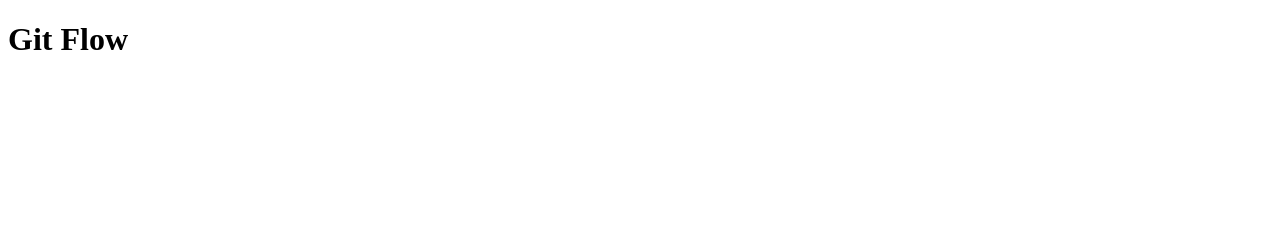
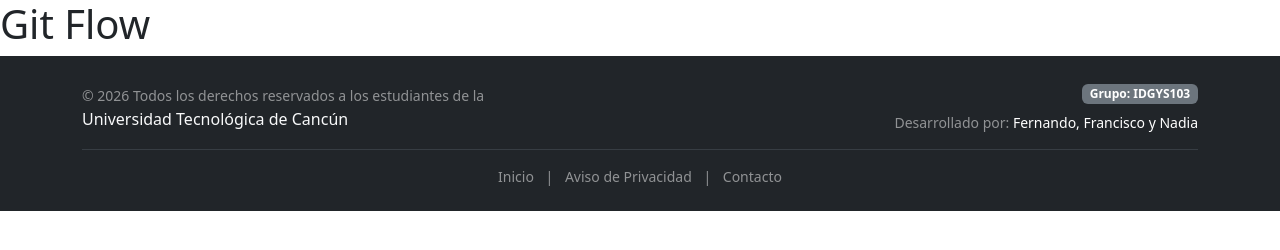
Before and after one commit to naadiaramirezx/Practica_gitFlow, a website: page index.html in a window 1280 px wide. Drawn offline with nearby package versions, Linux system fonts and the light colour scheme.

Commit message:
Subo cambios de feature-header

```diff
--- a/index.html
+++ b/index.html
@@ -5,6 +5,7 @@
     <meta http-equiv="X-UA-Compatible" content="IE=edge">
     <meta name="viewport" content="width=device-width, initial-scale=1.0">
     <title>Document</title>
+    <link href="https://cdn.jsdelivr.net/npm/bootstrap@5.3.2/dist/css/bootstrap.min.css" rel="stylesheet">
 </head>
 <body>
     <header>
@@ -13,8 +14,46 @@
     <div>
         <!-- imagenes -->
     </div>
-    <footer>
-        <!-- footer -->
+
+
+<footer class="bg-dark text-light py-4 mt-auto">
+  <div class="container">
+    <div class="row align-items-center">
+
+      <!-- Sección Izquierda: Derechos y Universidad -->
+      <div class="col-md-7 mb-3 mb-md-0 text-center text-md-start">
+        <p class="mb-1 text-white-50 small">
+          &copy; 2026 Todos los derechos reservados a los estudiantes de la
+        </p>
+        <h6 class="mb-0 fw-light">
+          Universidad Tecnológica de Cancún
+        </h6>
+      </div>
+
+      <!-- Sección Derecha: Grupo y Nombres -->
+      <div class="col-md-5 text-center text-md-end">
+        <span class="badge bg-secondary mb-2">Grupo: IDGYS103</span>
+        <p class="mb-0 text-white-50 small">
+          Desarrollado por: <span class="text-white">Fernando, Francisco y Nadia</span>
+        </p>
+      </div>
+
+    </div>
+
+    <!-- Separador sutil -->
+    <hr class="border-secondary my-3" style="opacity: 0.3;">
+
+    <!-- Enlaces adicionales (Toque extra para un footer completo) -->
+    <div class="row">
+      <div class="col-12 text-center text-white-50 small">
+        <a href="#" class="text-white-50 text-decoration-none mx-2 hover-white">Inicio</a> |
+        <a href="#" class="text-white-50 text-decoration-none mx-2 hover-white">Aviso de Privacidad</a> |
+        <a href="#" class="text-white-50 text-decoration-none mx-2 hover-white">Contacto</a>
+      </div>
+    </div>
+
+  </div>
+
     </footer>
 </body>
 </html>
```
